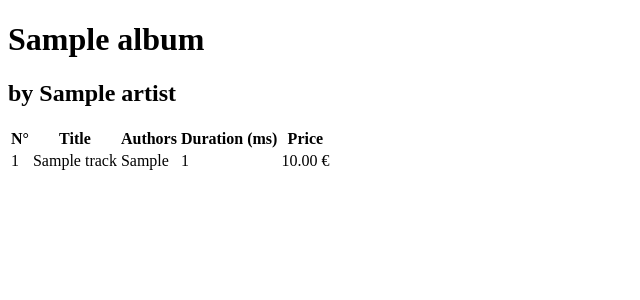
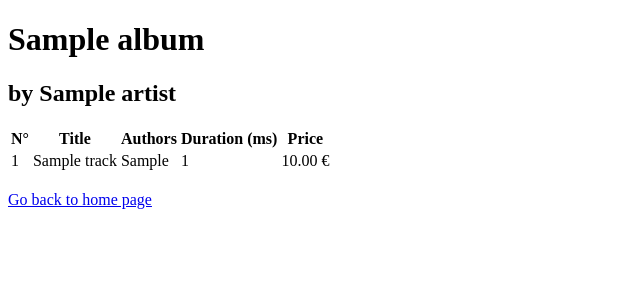
Before and after one commit to gbrivady/chinook-gregory-brivady, a Django app: page /disks/1/ in a window 1280 px wide. Shown: the top 300 px of the page, without its empty margins (0-640 px from the left). Run offline with Django 4.2, Linux system fonts and the light colour scheme; tables that the repository leaves empty hold one stand-in row (values such as "Sample post").

Commit message:
add link to homepage

```diff
--- a/chinook/disks/templates/disks/detail.html
+++ b/chinook/disks/templates/disks/detail.html
@@ -48,9 +48,10 @@
             </td>
         </tr>
         {% endfor %}
+    </table>
 
+    <br>
+    <a href="{% url 'disks:index' %}">Go back to home page</a>
 
-
-    </table>
 </body>
 </html>
--- a/chinook/disks/templates/disks/search_results.html
+++ b/chinook/disks/templates/disks/search_results.html
@@ -19,6 +19,7 @@
         </p>
     {% endif %}
 
-    {% comment %} <a href="{% url 'disks:' %}">Go back to home page</a> {% endcomment %}
+    <br>
+    <a href="{% url 'disks:index' %}">Go back to home page</a>
 </body>
 </html>
```
